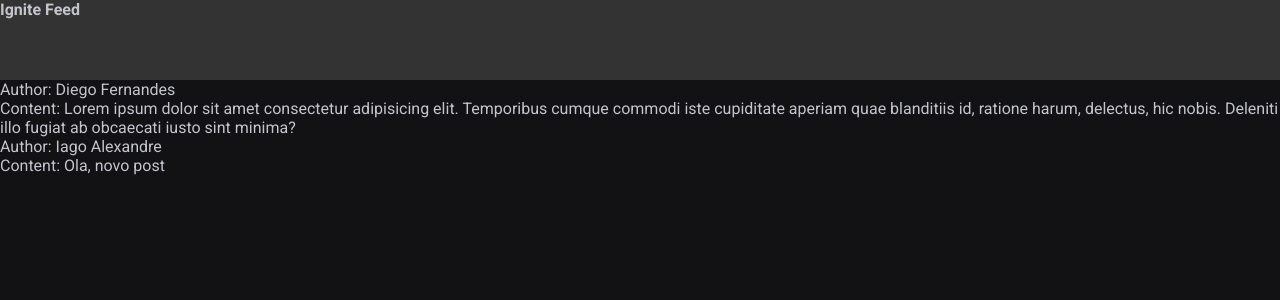
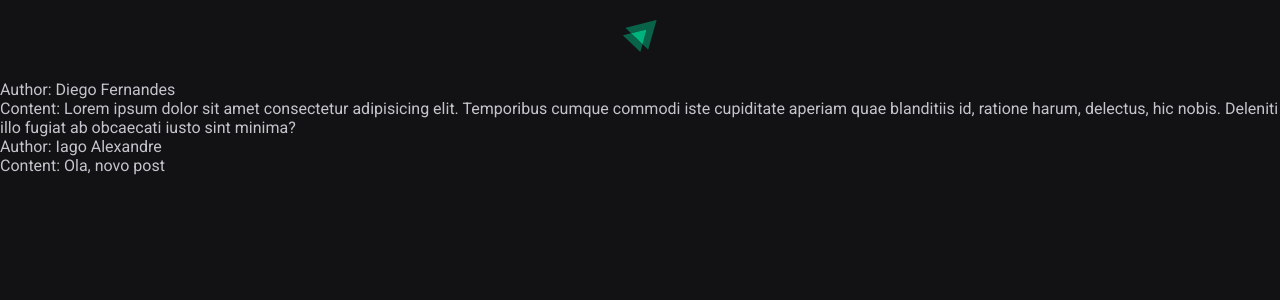
Before and after one commit to IagoAndrade16/react-fundamentals, a React (Vite) app: page / in a window 1280 px wide. Shown: the top 300 px of the page. Built offline with nearby package versions, Linux system fonts and the light colour scheme.

Commit message:
finished header component

```diff
--- a/src/components/Header.jsx
+++ b/src/components/Header.jsx
@@ -1,9 +1,9 @@
 import styles from './Header.module.css'
-
+import igniteLogo from "../images/ignite-logo.svg"
 export function Header() {
   return (
     <header className={styles.header}>
-    <strong>Ignite Feed</strong>
+    <img src={igniteLogo} alt="Ignite logo" />
     </header>
   );
 }
--- a/src/components/Header.module.css
+++ b/src/components/Header.module.css
@@ -1,4 +1,11 @@
 .header {
-  background-color: #333;
+  background-color: var(--grey-800);
+  display: flex;
+  justify-content: center;
   height: 80px;
+  padding: 1.25rem;
 }
+
+.header img {
+  height: 2rem;
+}
```
Also changed, not shown: src/images/Ignite-logo.svg (added).
